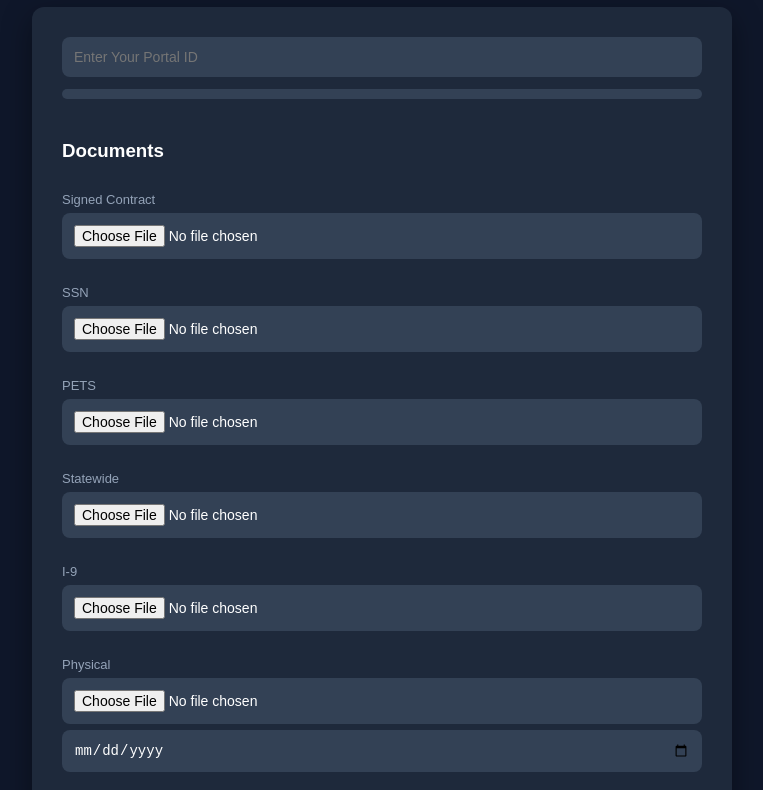
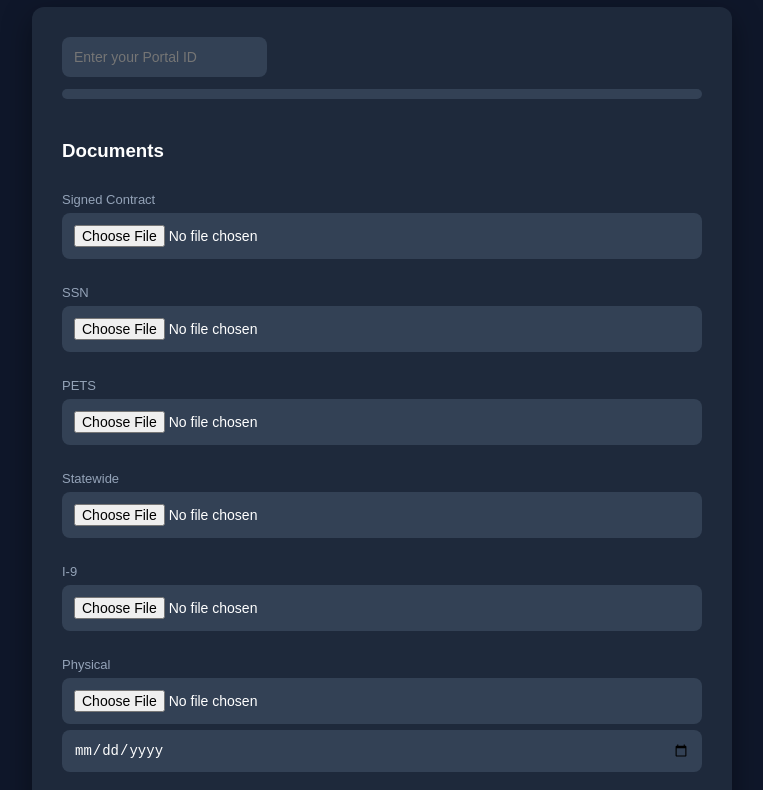
Before and after one commit to Ndelosreyes-maker/onboarding-portal, a plain HTML site: page frontend/index.html in a window 1280 px wide. Shown: the part 121-911 px from the top of the page, without its empty margins (258-1021 px from the left). Drawn offline with Linux system fonts and the light colour scheme.

Commit message:
Update index.html

```diff
--- a/frontend/index.html
+++ b/frontend/index.html
@@ -15,7 +15,14 @@
 
 <div class="card">
 
-<input type="text" id="portalId" placeholder="Enter Your Portal ID" />
+<div id="searchScreen">
+  <input id="portalId" placeholder="Enter your Portal ID">
+  <div id="profileResult"></div>
+</div>
+
+<div id="portalScreen" style="display:none;">
+  <!-- your existing document UI stays here -->
+</div>
 
     <div class="progress-wrapper">
   <div class="progress-bar" id="progressBar"></div>
```
